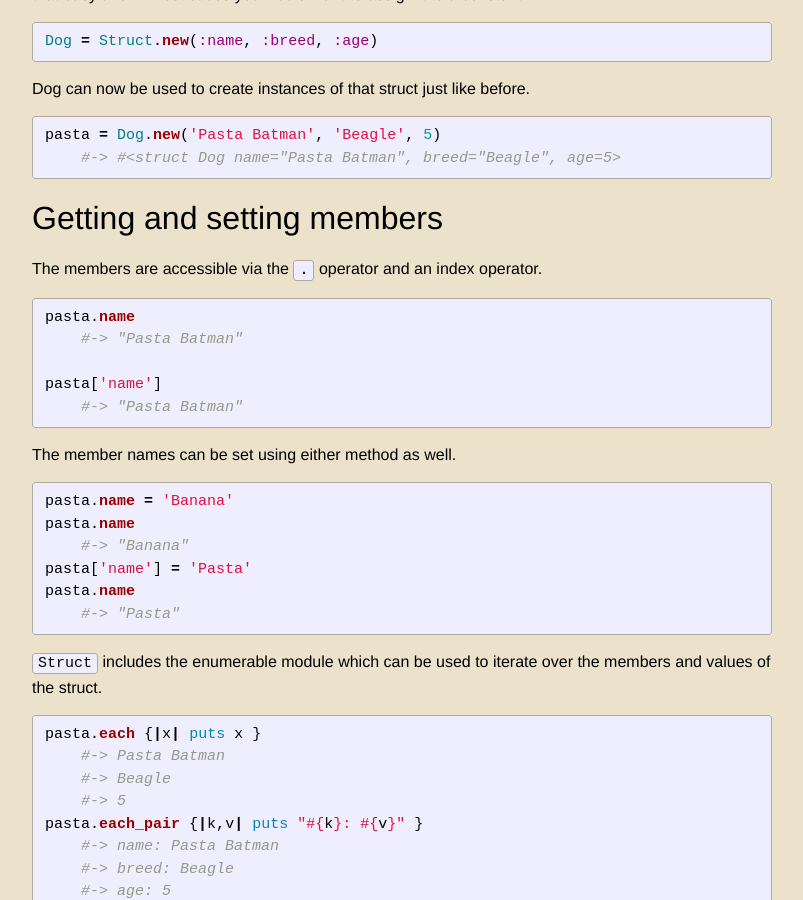
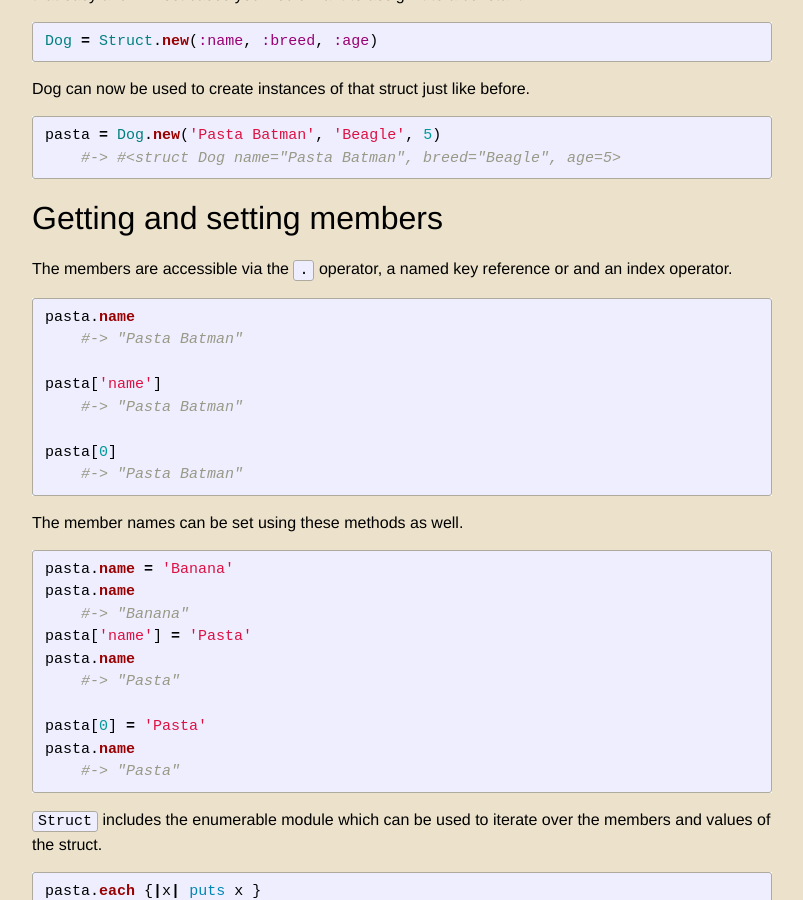
Before and after one commit to frank-west-iii/frank-west-iii.github.io, a Jekyll site: the page built from blog/_posts/2015-03-27-structs.md, in a window 1280 px wide and 900 px high, scrolled down 903 px. Shown: the whole window, without its empty margins (238-1041 px from the left). Built offline with Jekyll 4.4.1, drawn with Linux system fonts in a browser that asks for light colours.

Commit message:
Added index operator and named key reference

````diff
--- a/blog/_posts/2015-03-27-structs.md
+++ b/blog/_posts/2015-03-27-structs.md
@@ -58,7 +58,8 @@ pasta = Dog.new('Pasta Batman', 'Beagle', 5)
 
 ## Getting and setting members
 
-The members are accessible via the ```.``` operator and an index operator.
+The members are accessible via the ```.``` operator, a named key reference or
+and an index operator.
 
 {% highlight ruby %}
 pasta.name
@@ -67,14 +68,21 @@ pasta.name
 pasta['name']
     #-> "Pasta Batman"
 
+pasta[0]
+    #-> "Pasta Batman"
+
 {% endhighlight %}
 
-The member names can be set using either method as well.
+The member names can be set using these methods as well.
 {% highlight ruby %}
 pasta.name = 'Banana'
 pasta.name
     #-> "Banana"
 pasta['name'] = 'Pasta'
+pasta.name
+    #-> "Pasta"
+
+pasta[0] = 'Pasta'
 pasta.name
     #-> "Pasta"
 {% endhighlight %}
````
